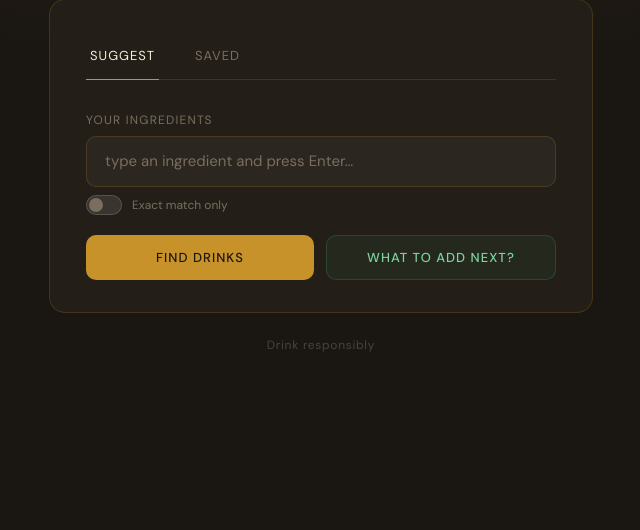
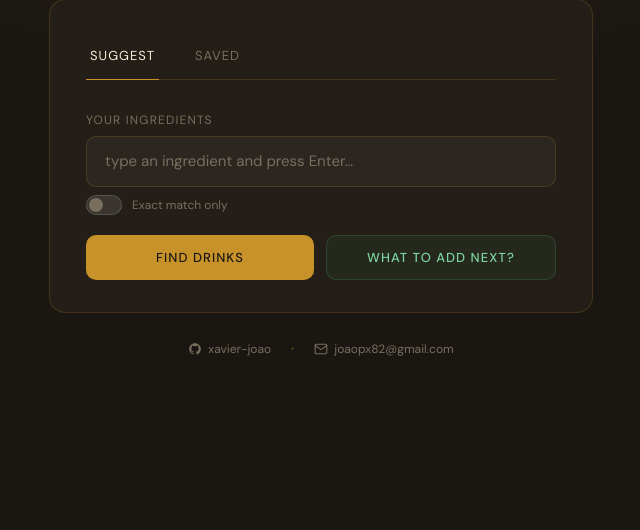
Before and after one commit to xavier-joao/drink-suggester, a Flask app: page / in a window 1280 px wide. Shown: the part 174-704 px from the top of the page, without its empty margins (319-959 px from the left). Run offline with Flask 3, Linux system fonts and the light colour scheme; some libraries are stand-ins or nearby versions.

Commit message:
added socials

```diff
--- a/src/templates/index.html
+++ b/src/templates/index.html
@@ -702,7 +702,21 @@
 
     </div>
 
-    <p class="text-center mt-6 text-xs" style="color: var(--muted); opacity: 0.5; letter-spacing: 0.06em;">Drink responsibly</p>
+    <div class="text-center mt-6" style="display:flex; align-items:center; justify-content:center; gap:20px;">
+        <a href="https://github.com/xavier-joao" target="_blank" rel="noopener"
+           style="display:inline-flex; align-items:center; gap:6px; font-size:12px; color:var(--muted); text-decoration:none; transition:color 0.2s;"
+           onmouseover="this.style.color='var(--cream)'" onmouseout="this.style.color='var(--muted)'">
+            <svg width="14" height="14" viewBox="0 0 24 24" fill="currentColor"><path d="M12 2C6.477 2 2 6.477 2 12c0 4.418 2.865 8.166 6.839 9.489.5.092.682-.217.682-.482 0-.237-.009-.868-.013-1.703-2.782.604-3.369-1.34-3.369-1.34-.454-1.154-1.11-1.462-1.11-1.462-.908-.62.069-.608.069-.608 1.003.07 1.531 1.03 1.531 1.03.892 1.529 2.341 1.087 2.91.832.092-.647.35-1.088.636-1.338-2.22-.253-4.555-1.11-4.555-4.943 0-1.091.39-1.984 1.029-2.683-.103-.253-.446-1.27.098-2.647 0 0 .84-.269 2.75 1.025A9.578 9.578 0 0 1 12 6.836a9.59 9.59 0 0 1 2.504.337c1.909-1.294 2.747-1.025 2.747-1.025.546 1.377.203 2.394.1 2.647.64.699 1.028 1.592 1.028 2.683 0 3.842-2.339 4.687-4.566 4.935.359.309.678.919.678 1.852 0 1.336-.012 2.415-.012 2.743 0 .267.18.578.688.48C19.138 20.163 22 16.418 22 12c0-5.523-4.477-10-10-10z"/></svg>
+            xavier-joao
+        </a>
+        <span style="color:var(--border-strong);">·</span>
+        <a href="mailto:joaopx82@gmail.com"
+           style="display:inline-flex; align-items:center; gap:6px; font-size:12px; color:var(--muted); text-decoration:none; transition:color 0.2s;"
+           onmouseover="this.style.color='var(--cream)'" onmouseout="this.style.color='var(--muted)'">
+            <svg width="14" height="14" viewBox="0 0 24 24" fill="none" stroke="currentColor" stroke-width="1.8" stroke-linecap="round" stroke-linejoin="round"><path d="M4 4h16c1.1 0 2 .9 2 2v12c0 1.1-.9 2-2 2H4c-1.1 0-2-.9-2-2V6c0-1.1.9-2 2-2z"/><polyline points="22,6 12,13 2,6"/></svg>
+            joaopx82@gmail.com
+        </a>
+    </div>
 
 </div>
 </body>
```
